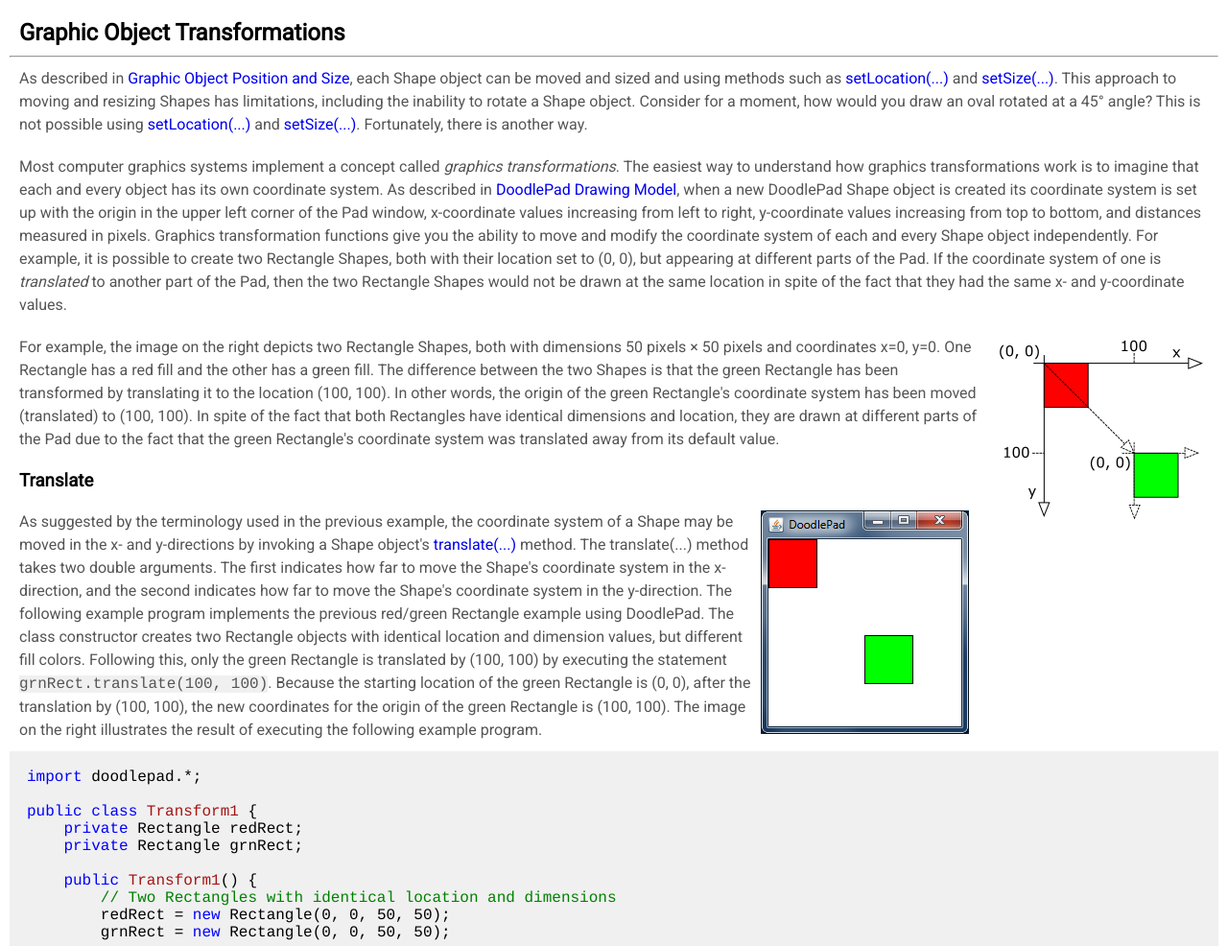
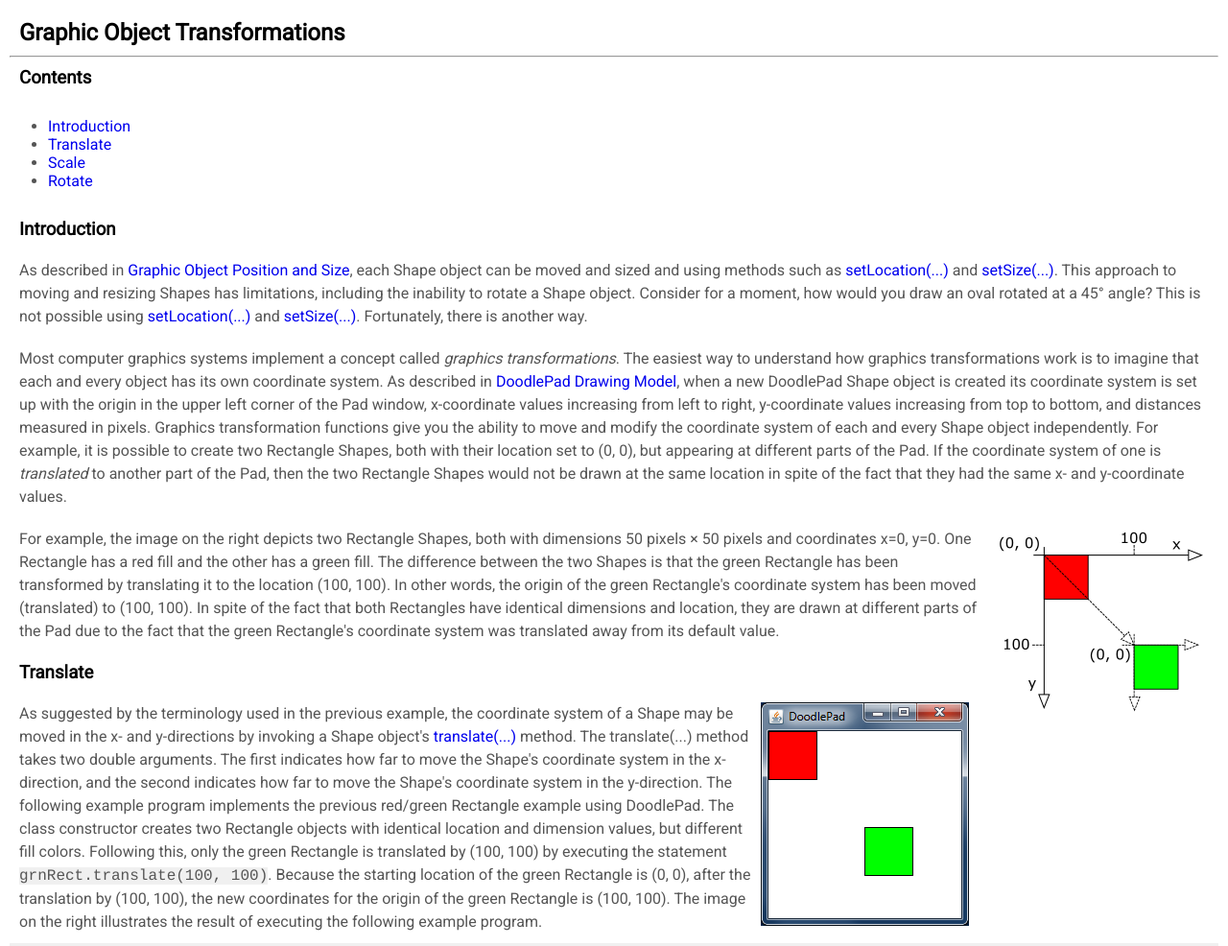
Before and after one commit to russomf/russomf.github.io, a plain HTML site: page transformations.html in a window 1280 px wide. Shown: the top 986 px of the page at 96% size. Drawn offline with Linux system fonts and the light colour scheme.

Commit message:
contents on xforsm

```diff
--- a/transformations.html
+++ b/transformations.html
@@ -20,6 +20,16 @@
     <body>
         <h2>Graphic Object Transformations</h2>
         <hr/>
+    <h3>Contents</h3>
+    <p>
+        <ul>
+            <li><a href="#Introduction">Introduction</a></li>
+            <li><a href="#Translate">Translate</a></li>
+            <li><a href="#Scale">Scale</a></li>
+            <li><a href="#Rotate">Rotate</a></li>
+        </ul>
+    </p>
+    <h3><a name="Introduction"></a>Introduction</h3>
     <p>
         As described in <a href="position_size.html">Graphic Object Position and Size</a>, each Shape object can be moved and sized and using methods
         such as <a href="http://doodlepad.org/dist/javadoc/doodlepad/Shape.html#setLocation-double-double-" target="_blank">setLocation(...)</a>
@@ -50,7 +60,7 @@
         In spite of the fact that both Rectangles have identical dimensions and location,
         they are drawn at different parts of the Pad due to the fact that the green Rectangle's coordinate system was translated away from its default value.
     </p>
-    <h3>Translate</h3>
+    <h3><a name="Translate"></a>Translate</h3>
     <img src="images/transformations2.png" style="float:right;padding:10px;">
     <p>
         As suggested by the terminology used in the previous example,
@@ -98,13 +108,13 @@ public class Transform1 {
         Use the Shape's <a href="http://doodlepad.org/dist/javadoc/doodlepad/Shape.html#reset--" target="_blank">reset()</a>
         method to set all transformations back to their default values.
     </p>
-    <h3>Scale</h3>
+    <h3><a name="Scale"></a>Scale</h3>
     <p>
         The second transformation method is
         <a href="http://doodlepad.org/dist/javadoc/doodlepad/Shape.html#scale-double-double-" target="_blank">scale(...)</a>.
 
     </p>
-    <h3>Rotate</h3>
+    <h3><a name="Rotate"></a>Rotate</h3>
     <p>...</p>
     </body>
 </html>
```
Also changed, not shown: events.html (+0 -1 lines).
